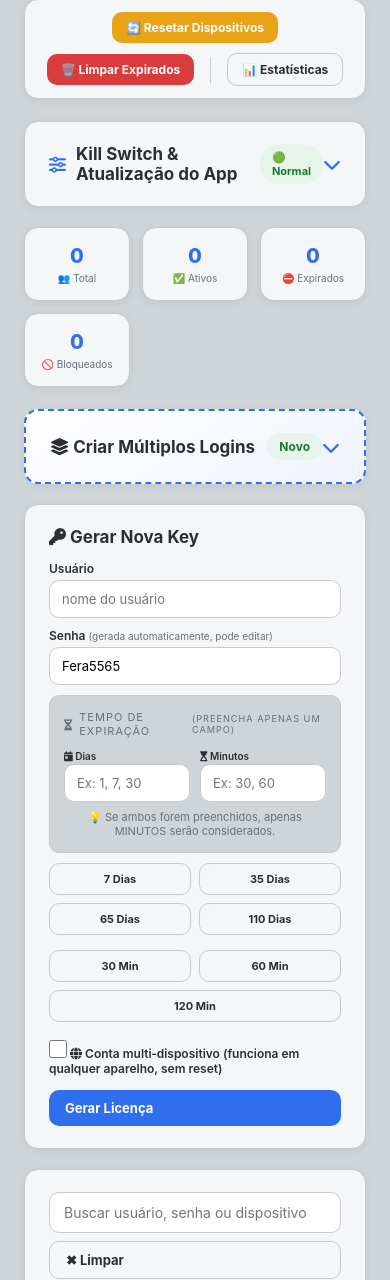
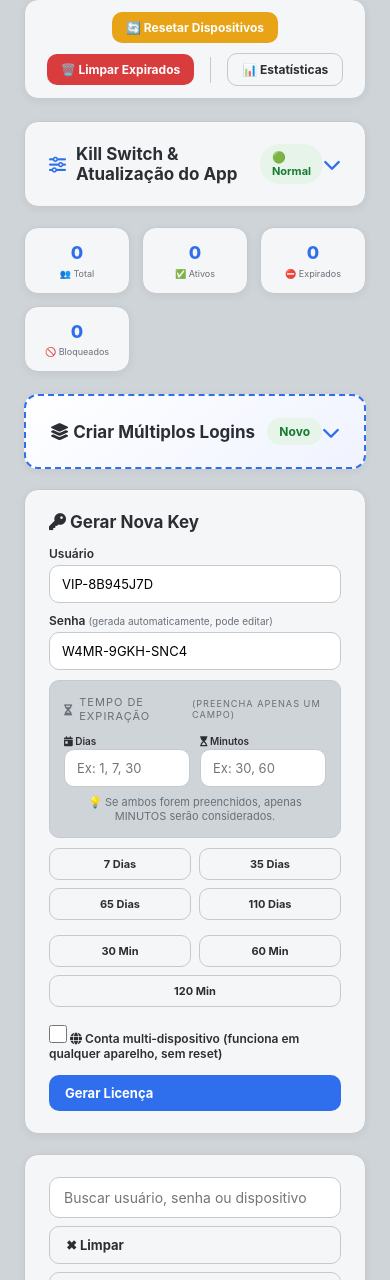
Before and after one commit to FeraAlpha/painel-licenca-server, a Flask app: template templates/admin_index.html in a window 390 px wide. Shown: the part 133-1413 px from the top of the page. Run offline with Flask 3, Linux system fonts and the light colour scheme; the template is opened without the code that fills it, so the values that code supplies are empty.

Commit message:
Update admin_index.html

```diff
--- a/templates/admin_index.html
+++ b/templates/admin_index.html
@@ -368,13 +368,13 @@
     background: var(--card);
     border:1px solid var(--border);
     border-radius:var(--radius);
-    padding:16px;
+    padding:14px 12px;
     text-align:center;
     box-shadow:var(--shadow);
   }
 
   .stat-number {
-    font-size: 28px;
+    font-size: 20px;
     font-weight: 800;
     display: block;
     line-height: 1.2;
@@ -382,12 +382,12 @@
   }
 
   .stat-label {
-    font-size: 11px;
+    font-size: 10px;
     color: var(--text-light);
     display: flex;
     align-items: center;
     justify-content: center;
-    gap: 4px;
+    gap: 3px;
     margin-top:4px;
   }
 
@@ -845,11 +845,11 @@
     }
 
     .stat-number {
-      font-size: 20px;
+      font-size: 18px;
     }
 
     .stat-label {
-      font-size: 10px;
+      font-size: 9px;
     }
 
     .toolbar {
@@ -1119,12 +1119,12 @@
   <form method="post" action="/admin/generate" id="generateForm" class="form-2cols">
     <div>
       <label>Usuário</label>
-      <input name="username" required placeholder="nome do usuário">
+      <input name="username" id="usernameField" required placeholder="VIP-XXXXXXXX">
     </div>
 
     <div class="full-width">
       <label>Senha <small>(gerada automaticamente, pode editar)</small></label>
-      <input name="password" id="autoPassword" required>
+      <input name="password" id="autoPassword" required placeholder="XXXX-XXXX-XXXX">
     </div>
 
     <div class="full-width expiry-group">
@@ -1317,6 +1317,26 @@ const API_URL = window.location.origin + "/admin/generate";
 let loginsGerados = [];
 let loginsCriados = [];
 
+// ========== NOVAS FUNÇÕES DE GERAÇÃO ==========
+function generateAdminUsername() {
+  const chars = "ABCDEFGHJKLMNPQRSTUVWXYZ23456789";
+  let sufixo = "";
+  for (let i = 0; i < 8; i++) {
+    sufixo += chars.charAt(Math.floor(Math.random() * chars.length));
+  }
+  return `VIP-${sufixo}`;
+}
+
+function generateAdminPassword() {
+  const chars = "ABCDEFGHJKLMNPQRSTUVWXYZ23456789";
+  let raw = "";
+  for (let i = 0; i < 12; i++) {
+    raw += chars.charAt(Math.floor(Math.random() * chars.length));
+  }
+  return `${raw.slice(0,4)}-${raw.slice(4,8)}-${raw.slice(8,12)}`;
+}
+// =============================================
+
 function showSuccessMessage(message) {
   const toast = document.getElementById('toast');
   toast.innerText = message;
@@ -1505,8 +1525,11 @@ function generateRandomPassword() {
 }
 
 document.addEventListener("DOMContentLoaded", function() {
+  const userField = document.getElementById('usernameField');
   const passField = document.getElementById('autoPassword');
-  if (passField) passField.value = generateRandomPassword();
+
+  if (userField) userField.value = generateAdminUsername();
+  if (passField) passField.value = generateAdminPassword();
 
   const url = new URL(window.location.href);
   const msg = url.searchParams.get("msg");
```
